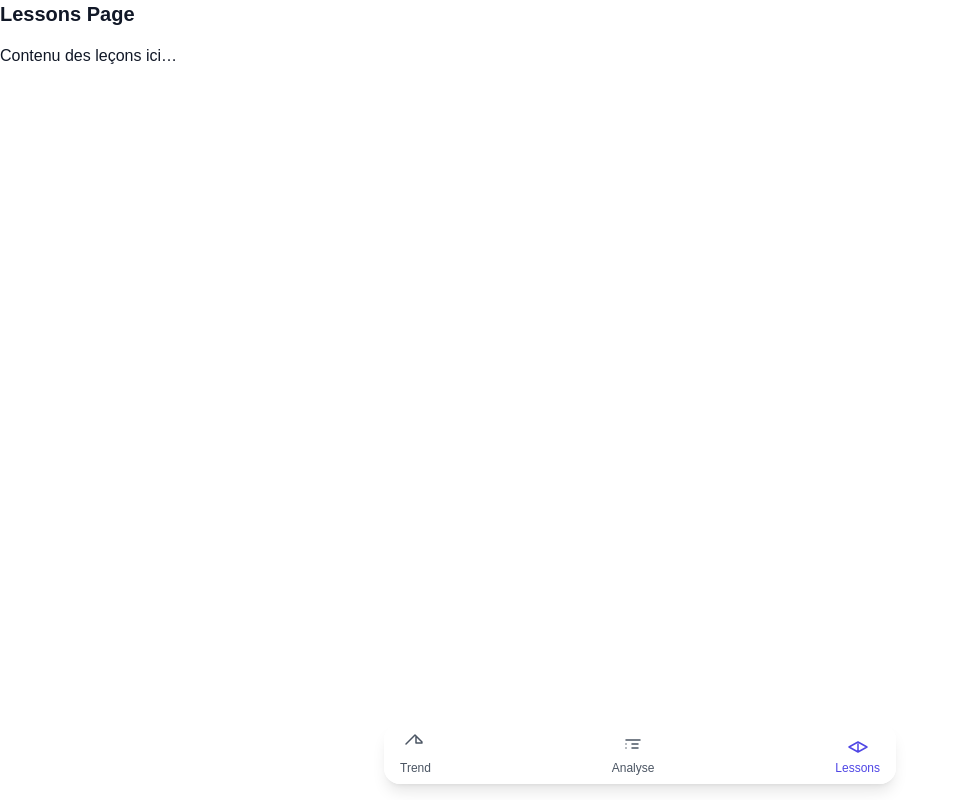
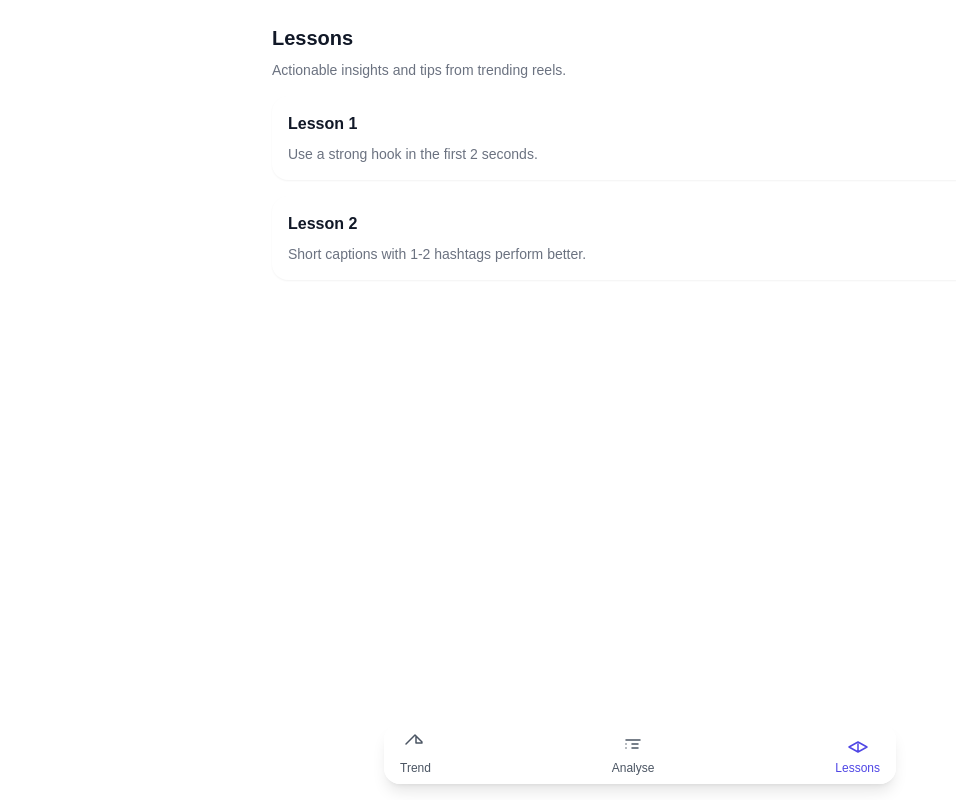
Before and after one commit to Alphaeo/insta-trend-ai, a React (Vite) app in the folder frontend/: page /lessons in a window 1280 px wide. Shown: the whole page, without its empty margins (0-956 px from the left). Built offline with nearby package versions, Linux system fonts and the light colour scheme.

Commit message:
Update Lessons.jsx

```diff
--- a/frontend/src/pages/Lessons.jsx
+++ b/frontend/src/pages/Lessons.jsx
@@ -1,10 +1,23 @@
+// src/pages/Lessons.jsx
 import React from "react";
 
 export default function Lessons() {
   return (
-    <div>
-      <h2 className="text-xl font-bold mb-4">Lessons Page</h2>
-      <p>Contenu des leçons ici…</p>
+    <div className="max-w-3xl mx-auto px-4 pt-6">
+      <h1 className="text-xl font-semibold mb-2">Lessons</h1>
+      <p className="text-sm text-gray-500 dark:text-gray-400 mb-4">Actionable insights and tips from trending reels.</p>
+
+      <div className="grid gap-4">
+        <div className="bg-white dark:bg-gray-800 rounded-2xl p-4 shadow-sm">
+          <h4 className="font-semibold">Lesson 1</h4>
+          <p className="text-sm text-gray-500 dark:text-gray-300 mt-2">Use a strong hook in the first 2 seconds.</p>
+        </div>
+
+        <div className="bg-white dark:bg-gray-800 rounded-2xl p-4 shadow-sm">
+          <h4 className="font-semibold">Lesson 2</h4>
+          <p className="text-sm text-gray-500 dark:text-gray-300 mt-2">Short captions with 1-2 hashtags perform better.</p>
+        </div>
+      </div>
     </div>
   );
 }
```
